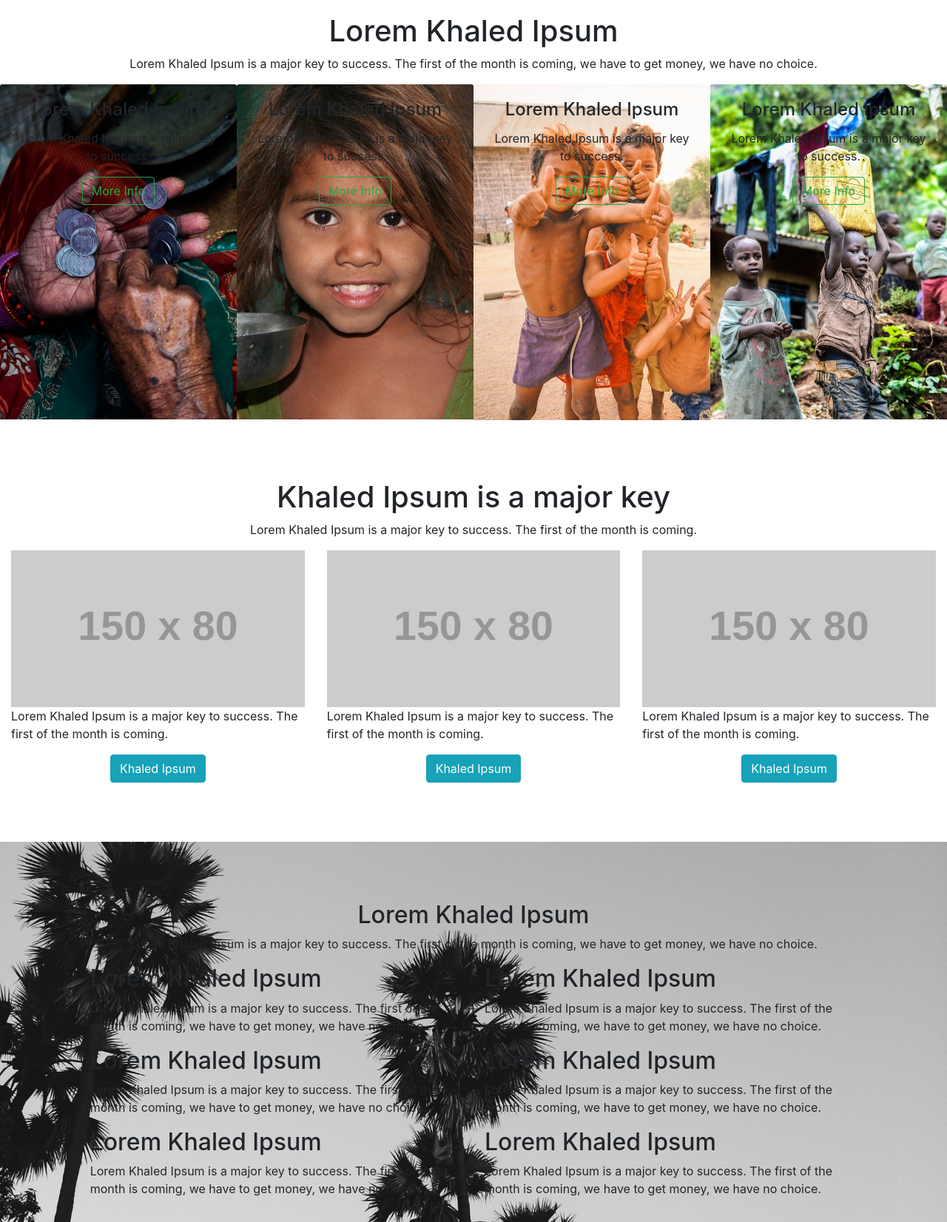
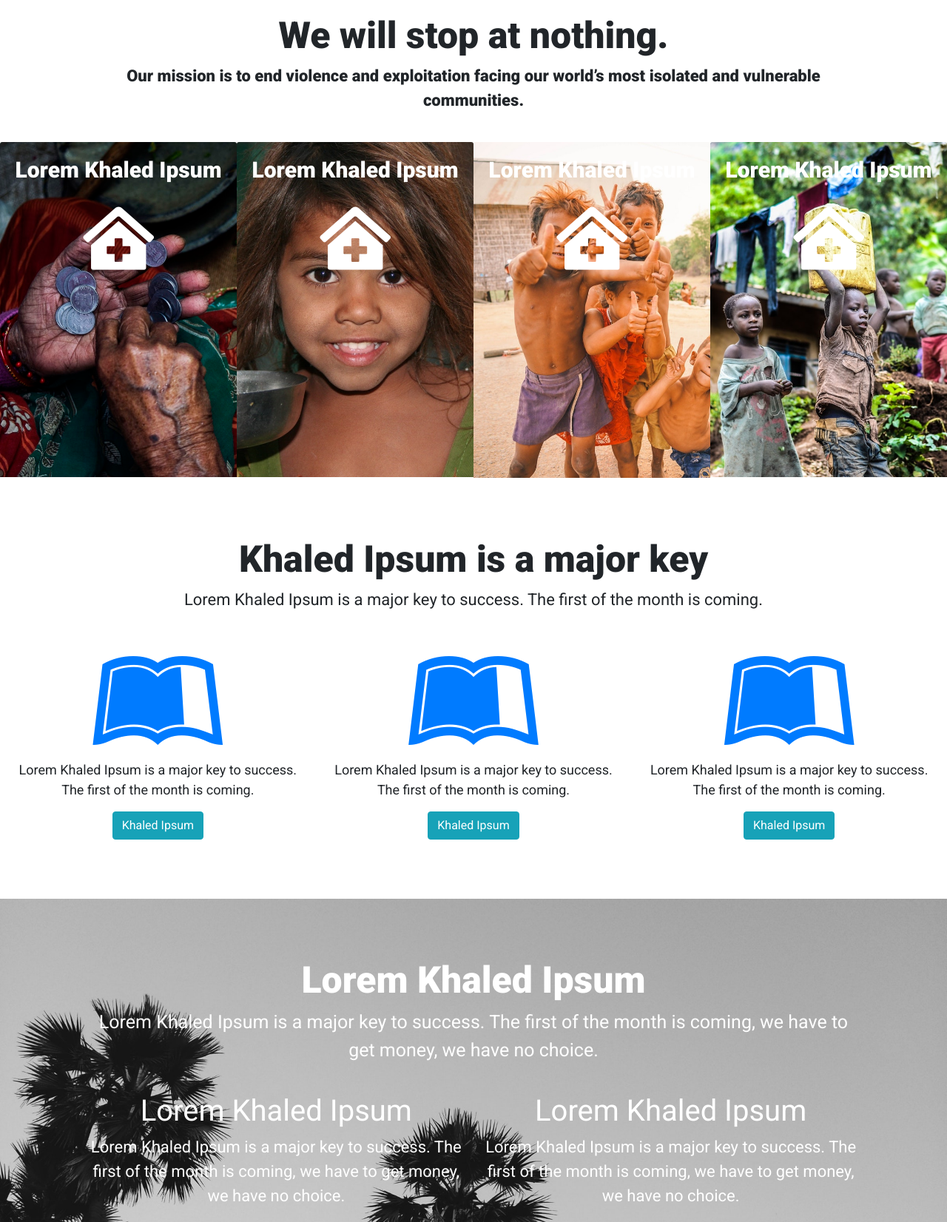
Before and after one commit to dpm530/project_charity, a plain HTML site: page index.html in a window 1280 px wide. Shown: the part 700-2352 px from the top of the page at 74% size. Drawn offline with nearby package versions, Linux system fonts and the light colour scheme; placeholder pictures from the web are drawn by us.

Commit message:
added new font

```diff
--- a/css/style.css
+++ b/css/style.css
@@ -1,5 +1,5 @@
 /*-------------------------------
-   Mission Section
+   Header Section
 --------------------------------*/
 #header img{
    width: 100%;
@@ -14,6 +14,14 @@
   transform: translate(-50%, -50%);
   color: white;
 }
+#header h1{
+   font-family: 'Roboto', sans-serif;
+   font-weight:900;
+   font-size: 50px;
+}
+#header .btn{
+   font-family: 'Roboto', sans-serif;
+}
 
 /*-------------------------------
    Mission Section
@@ -25,6 +33,26 @@
    padding-right:0px;
    padding-left:0px;
 }
+#mission_header h1{
+   font-family: 'Roboto', sans-serif;
+   font-weight:900;
+   font-size: 50px;
+}
+#mission_header p{
+   font-family: 'Roboto', sans-serif;
+   font-weight:900;
+   font-size: 22px;
+}
+#card_content h4{
+   font-family: 'Roboto', sans-serif;
+   font-weight:900;
+   font-size: 30px;
+   color:white;
+}
+#card_content a{
+   color:white;
+   font-size: 85px;
+}
 
 /*-------------------------------
    Role Section
@@ -33,8 +61,24 @@
    padding-top:80px;
    padding-bottom:80px;
 }
-#role img{
-   width:100%;
+#role_section_header h1{
+   font-family: 'Roboto', sans-serif;
+   font-weight:900;
+   font-size: 50px;
+}
+#role_section_header p{
+   font-family: 'Roboto', sans-serif;
+   font-size: 22px;
+}
+#role_section_content i{
+
+}
+#role_section_content p{
+   font-family: 'Roboto', sans-serif;
+   font-size: 18px;
+}
+#role_section_content .btn{
+   font-family: 'Roboto', sans-serif;
 }
 
 /*-------------------------------
@@ -48,6 +92,27 @@
    padding-top:80px;
    padding-bottom:80px;
 }
+#values_header h1{
+   font-family: 'Roboto', sans-serif;
+   font-weight:900;
+   font-size: 50px;
+   color:white;
+}
+#values_header p{
+   font-family: 'Roboto', sans-serif;
+   font-size: 25px;
+   color:white;
+}
+#values_content h2{
+   font-family: 'Roboto', sans-serif;
+   color: white;
+   font-size: 40px;
+}
+#values_content p{
+   font-family: 'Roboto', sans-serif;
+   color:white;
+   font-size: 22px;
+}
 
 /*-------------------------------
    Sponsors Section
@@ -59,6 +124,11 @@
 #sponsors img{
    width:100%;
 }
+#sponsors h1{
+   font-family: 'Roboto', sans-serif;
+   font-weight:900;
+   font-size: 50px;
+}
 
 /*-------------------------------
    Footer Section
@@ -68,11 +138,18 @@ footer{
    background-size: cover;
    background-position: center;
    background-repeat: no-repeat;
-   height:380px;
    padding-left: 0px!important;
    padding-right: 0px!important;
 }
-footer #footer_content{
+footer #footer_background{
    background-color: rgba(0, 0, 0, 0.5);
-   height:380px;
+   padding-top: 20px;
 }
+#footer_content a{
+   font-family: 'Roboto', sans-serif;
+   color:white;
+}
+#footer_copyright p{
+   font-family: 'Roboto', sans-serif;
+   color:white;
+}
--- a/index.html
+++ b/index.html
@@ -5,7 +5,8 @@
       <meta name="viewport" content="width=device-width, initial-scale=1">
       <link rel="stylesheet" href="https://maxcdn.bootstrapcdn.com/bootstrap/4.2.1/css/bootstrap.min.css">
       <link rel="stylesheet" href="css/style.css">
-      <link rel="stylesheet" href="https://use.fontawesome.com/releases/v5.6.3/css/all.css" integrity="sha384-UHRtZLI+pbxtHCWp1t77Bi1L4ZtiqrqD80Kn4Z8NTSRyMA2Fd33n5dQ8lWUE00s/" crossorigin="anonymous">
+      <link rel='stylesheet' href='https://use.fontawesome.com/releases/v5.7.0/css/all.css' integrity='sha384-lZN37f5QGtY3VHgisS14W3ExzMWZxybE1SJSEsQp9S+oqd12jhcu+A56Ebc1zFSJ' crossorigin='anonymous'>
+      <link href="https://fonts.googleapis.com/css?family=Roboto:400,900" rel="stylesheet">
       <script type="text/javascript" src="javascript/main.js"></script>
       <script src="https://ajax.googleapis.com/ajax/libs/jquery/3.3.1/jquery.min.js"></script>
       <script src="https://cdnjs.cloudflare.com/ajax/libs/popper.js/1.14.6/umd/popper.min.js"></script>
@@ -42,44 +43,41 @@
       <div id="mission" class="container-fluid">
          <div class="row">
             <div class="col-md-1"></div>
-            <div class="col-md-10 text-center">
-               <h1>Lorem Khaled Ipsum</h1>
-               <p>Lorem Khaled Ipsum is a major key to success. The first of the month is coming, we have to get money, we have no choice.</p>
+            <div id="mission_header" class="col-md-10 text-center">
+               <h1>We will stop at nothing.</h1>
+               <p>Our mission is to end violence and exploitation facing our world’s most isolated and vulnerable communities.</p>
             </div>
             <div class="col-md-1"></div>
          </div>
-         <div class="row">
+         <br>
+         <div id="card_content" class="row">
             <div class="card-group">
                <div class="col-md-3">
                   <img class="card-img-top" src="images/mission_section1.jpeg" alt="">
                   <div class="card-img-overlay text-center">
                      <h4 class="card-title">Lorem Khaled Ipsum</h4>
-                     <p class="card-text">Lorem Khaled Ipsum is a major key to success.</p>
-                     <a href="#" class="btn btn-outline-success">More Info</a>
+                     <a href="#"><i class="fas fa-clinic-medical"></i></a>
                   </div>
                </div>
                <div class="col-md-3">
                   <img class="card-img-top" src="images/mission_section2.jpeg" alt="">
                   <div class="card-img-overlay text-center">
                      <h4 class="card-title">Lorem Khaled Ipsum</h4>
-                     <p class="card-text">Lorem Khaled Ipsum is a major key to success.</p>
-                     <a href="#" class="btn btn-outline-success">More Info</a>
+                     <a href="#"><i class="fas fa-clinic-medical"></i></a>
                   </div>
                </div>
                <div class="col-md-3">
                   <img class="card-img-top" src="images/mission_section3.jpeg" alt="">
                   <div class="card-img-overlay text-center">
                      <h4 class="card-title">Lorem Khaled Ipsum</h4>
-                     <p class="card-text">Lorem Khaled Ipsum is a major key to success.</p>
-                     <a href="#" class="btn btn-outline-success">More Info</a>
+                     <a href="#"><i class="fas fa-clinic-medical"></i></a>
                   </div>
                </div>
                <div class="col-md-3">
                   <img class="card-img-top" src="images/mission_section4.jpeg" alt="">
                   <div class="card-img-overlay text-center">
                      <h4 class="card-title">Lorem Khaled Ipsum</h4>
-                     <p class="card-text">Lorem Khaled Ipsum is a major key to success.</p>
-                     <a href="#" class="btn btn-outline-success">More Info</a>
+                     <a href="#"><i class="fas fa-clinic-medical"></i></a>
                   </div>
                </div>
             </div>
@@ -89,21 +87,22 @@
       <div id="role" class="container-fluid">
          <div class="row">
             <div class="col-md-2"></div>
-            <div class="col-md-8 text-center">
+            <div id="role_section_header" class="col-md-8 text-center">
                <h1>Khaled Ipsum is a major key</h1>
                <p>Lorem Khaled Ipsum is a major key to success. The first of the month is coming.</p>
             </div>
             <div class="col-md-2"></div>
          </div>
-         <div class="row">
+         <br>
+         <div id="role_section_content" class="row">
             <div class="col-md-4">
                <div class="row">
-                  <div class="col-md-12">
-                     <img src="https://placehold.it/150x80?text=IMAGE" alt="">
+                  <div class="col-md-12 text-center">
+                     <a href="#"><i class="fab fa-leanpub fa-10x"></i></a>
                   </div>
                </div>
                <div class="row">
-                  <div class="col-md-12">
+                  <div class="col-md-12 text-center">
                      <p>Lorem Khaled Ipsum is a major key to success. The first of the month is coming.</p>
                   </div>
                </div>
@@ -115,12 +114,12 @@
             </div>
             <div class="col-md-4">
                <div class="row">
-                  <div class="col-md-12">
-                     <img src="https://placehold.it/150x80?text=IMAGE" alt="">
+                  <div class="col-md-12 text-center">
+                     <a href="#"><i class="fab fa-leanpub fa-10x"></i></a>
                   </div>
                </div>
                <div class="row">
-                  <div class="col-md-12">
+                  <div class="col-md-12 text-center">
                      <p>Lorem Khaled Ipsum is a major key to success. The first of the month is coming.</p>
                   </div>
                </div>
@@ -132,12 +131,12 @@
             </div>
             <div class="col-md-4">
                <div class="row">
-                  <div class="col-md-12">
-                     <img src="https://placehold.it/150x80?text=IMAGE" alt="">
+                  <div class="col-md-12 text-center">
+                     <a href="#"><i class="fab fa-leanpub fa-10x"></i></a>
                   </div>
                </div>
                <div class="row">
-                  <div class="col-md-12">
+                  <div class="col-md-12 text-center">
                      <p>Lorem Khaled Ipsum is a major key to success. The first of the month is coming.</p>
                   </div>
                </div>
@@ -153,43 +152,46 @@
       <div id="values" class="container-fluid">
          <div class="row">
             <div class="col-md-1"></div>
-            <div class="col-md-10 text-center">
+            <div id="values_header" class="col-md-10 text-center">
+               <h1>Lorem Khaled Ipsum</h1>
+               <p>Lorem Khaled Ipsum is a major key to success. The first of the month is coming, we have to get money, we have no choice.</p>
+            </div>
+            <div class="col-md-1"></div>
+         </div>
+         <br>
+         <div id="values_content" class="row">
+            <div class="col-md-1"></div>
+            <div class="col-md-5 text-center">
+               <h2>Lorem Khaled Ipsum</h2>
+               <p>Lorem Khaled Ipsum is a major key to success. The first of the month is coming, we have to get money, we have no choice.</p>
+            </div>
+            <div class="col-md-5 text-center">
                <h2>Lorem Khaled Ipsum</h2>
                <p>Lorem Khaled Ipsum is a major key to success. The first of the month is coming, we have to get money, we have no choice.</p>
             </div>
             <div class="col-md-1"></div>
          </div>
-         <div class="row">
+         <br>
+         <div id="values_content" class="row">
             <div class="col-md-1"></div>
-            <div class="col-md-5">
+            <div class="col-md-5 text-center">
                <h2>Lorem Khaled Ipsum</h2>
                <p>Lorem Khaled Ipsum is a major key to success. The first of the month is coming, we have to get money, we have no choice.</p>
             </div>
-            <div class="col-md-5">
+            <div class="col-md-5 text-center">
                <h2>Lorem Khaled Ipsum</h2>
                <p>Lorem Khaled Ipsum is a major key to success. The first of the month is coming, we have to get money, we have no choice.</p>
             </div>
             <div class="col-md-1"></div>
          </div>
-         <div class="row">
+         <br>
+         <div id="values_content" class="row">
             <div class="col-md-1"></div>
-            <div class="col-md-5">
+            <div class="col-md-5 text-center">
                <h2>Lorem Khaled Ipsum</h2>
                <p>Lorem Khaled Ipsum is a major key to success. The first of the month is coming, we have to get money, we have no choice.</p>
             </div>
-            <div class="col-md-5">
-               <h2>Lorem Khaled Ipsum</h2>
-               <p>Lorem Khaled Ipsum is a major key to success. The first of the month is coming, we have to get money, we have no choice.</p>
-            </div>
-            <div class="col-md-1"></div>
-         </div>
-         <div class="row">
-            <div class="col-md-1"></div>
-            <div class="col-md-5">
-               <h2>Lorem Khaled Ipsum</h2>
-               <p>Lorem Khaled Ipsum is a major key to success. The first of the month is coming, we have to get money, we have no choice.</p>
-            </div>
-            <div class="col-md-5">
+            <div class="col-md-5 text-center">
                <h2>Lorem Khaled Ipsum</h2>
                <p>Lorem Khaled Ipsum is a major key to success. The first of the month is coming, we have to get money, we have no choice.</p>
             </div>
@@ -202,41 +204,53 @@
          <div class="row">
             <div class="col-md-1"></div>
             <div class="col-md-10 text-center">
-               <h1>Lorem Khaled Ipsum is a major key to success.</h1>
+               <h1>Our Sponsors</h1>
             </div>
             <div class="col-md-1"></div>
          </div>
+         <br>
          <div class="row">
             <div class="col-md-3">
-               <img src="https://placehold.it/150x80?text=IMAGE" alt="">
+               <img src="images/sponsors_section2.jpg" alt="">
             </div>
             <div class="col-md-3">
-               <img src="https://placehold.it/150x80?text=IMAGE" alt="">
+               <img src="images/sponsors_section2.jpg" alt="">
             </div>
             <div class="col-md-3">
-               <img src="https://placehold.it/150x80?text=IMAGE" alt="">
+               <img src="images/sponsors_section2.jpg" alt="">
             </div>
             <div class="col-md-3">
-               <img src="https://placehold.it/150x80?text=IMAGE" alt="">
+               <img src="images/sponsors_section2.jpg" alt="">
             </div>
          </div>
       </div>
 
       <footer class="container-fluid">
-         <div id="footer_content" class="container-fluid">
-            <div class="row">
-               <div class="col-md-3">
-                  <h1>Khaled Ipsum</h1>
+         <div id="footer_background" class="container-fluid">
+            <div id="footer_content" class="row">
+               <div class="col-md-4 text-center">
+                  <h1>Logo</h1>
                </div>
-               <div class="col-md-3">
-                  <h1>Khaled Ipsum</h1>
+               <div class="col-md-4 text-center">
+                  <p><a href="">Lorem Ipsum</a></p>
+                  <p><a href="">Lorem Ipsum</a></p>
+                  <p><a href="">Lorem Ipsum</a></p>
+                  <p><a href="">Lorem Ipsum</a></p>
                </div>
-               <div class="col-md-3">
-                  <h1>Khaled Ipsum</h1>
+               <div class="col-md-4 text-center">
+                  <p><a href="">Lorem Ipsum</a></p>
+                  <p><a href="">Lorem Ipsum</a></p>
+                  <p><a href="">Lorem Ipsum</a></p>
+                  <p><a href="">Lorem Ipsum</a></p>
                </div>
-               <div class="col-md-3">
-                  <h1>Khaled Ipsum</h1>
+            </div>
+            <br>
+            <div id="footer_copyright" class="row">
+               <div class="col-md-2"></div>
+               <div class="col-md-8 text-center">
+                  <p>Copyright</p>
                </div>
+               <div class="col-md-2"></div>
             </div>
          </div>
       </footer>
```
Also changed, not shown: images/sponsors_section2.jpg (added), images/sponsors_section4.png (added), 1 other file.
